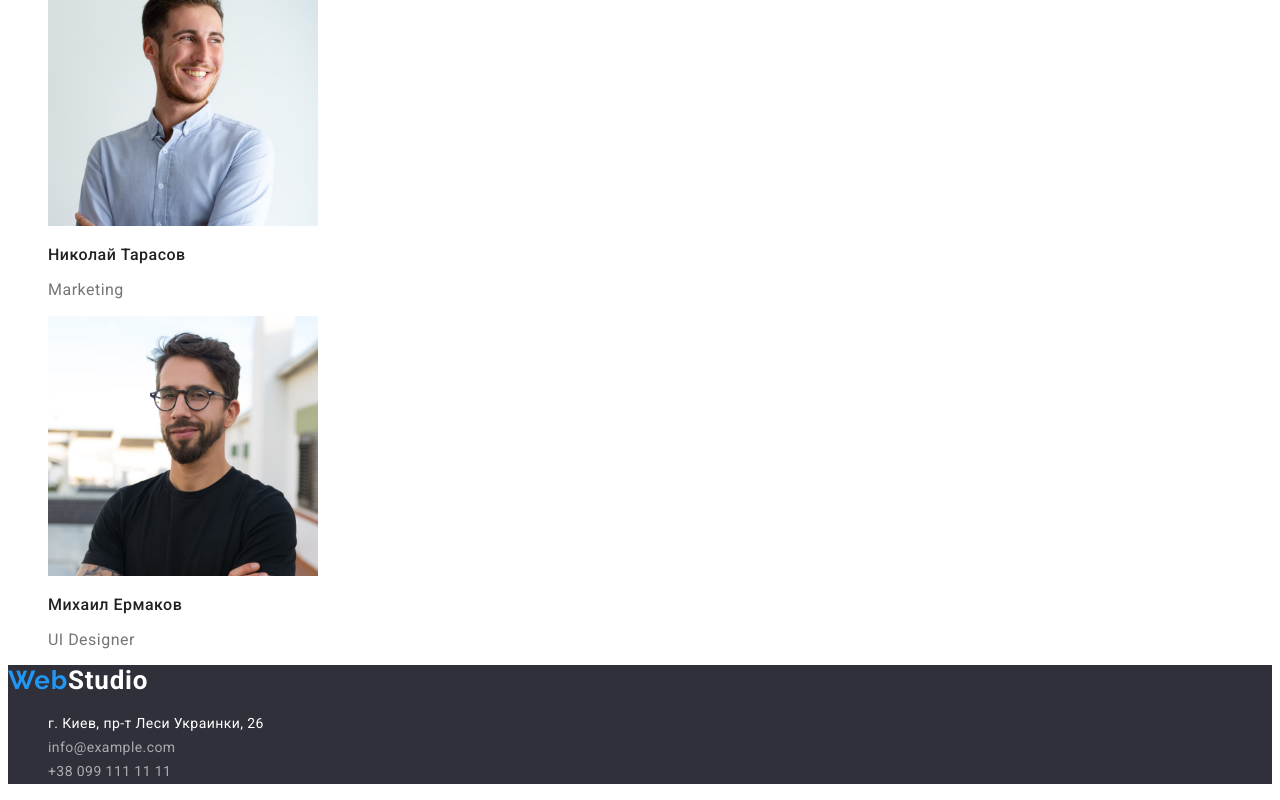
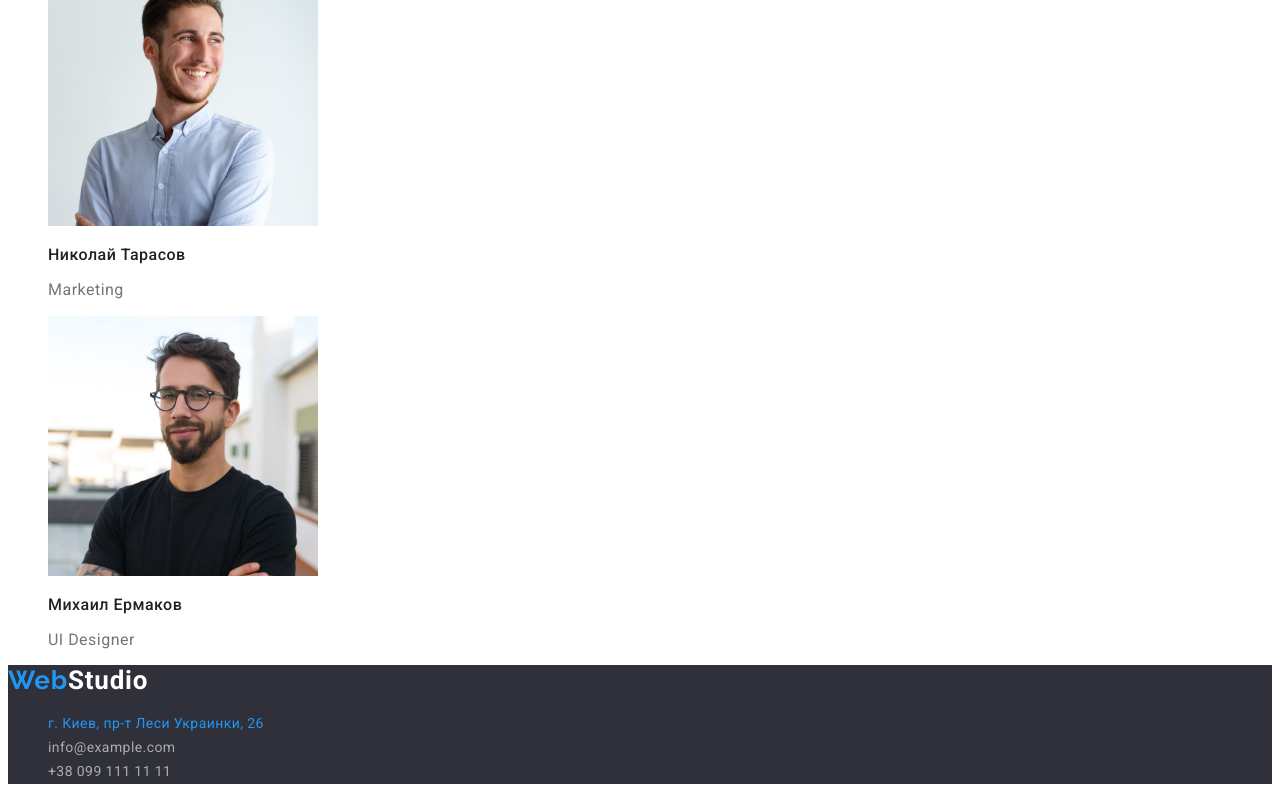
Before and after one commit to helgels/goit-markup-hw-02, a plain HTML site: page index.html in a window 1280 px wide. In both pictures the pointer is over the link "г. Киев, пр-т Леси Украинки, 26". Shown: the part 2439-3239 px from the top of the page. Drawn offline with Linux system fonts and the light colour scheme.

Commit message:
Update styles

```diff
--- a/css/style.css
+++ b/css/style.css
@@ -162,7 +162,9 @@ body {
 .footer-mail:hover,
 .footer-mail:focus,
 .footer-tel:hover,
-.footer-tel:focus {
+.footer-tel:focus,
+.footer-address:hover,
+.footer-address:focus {
   color: var(--accent-color);
 }
 /* portfolio main */
```
